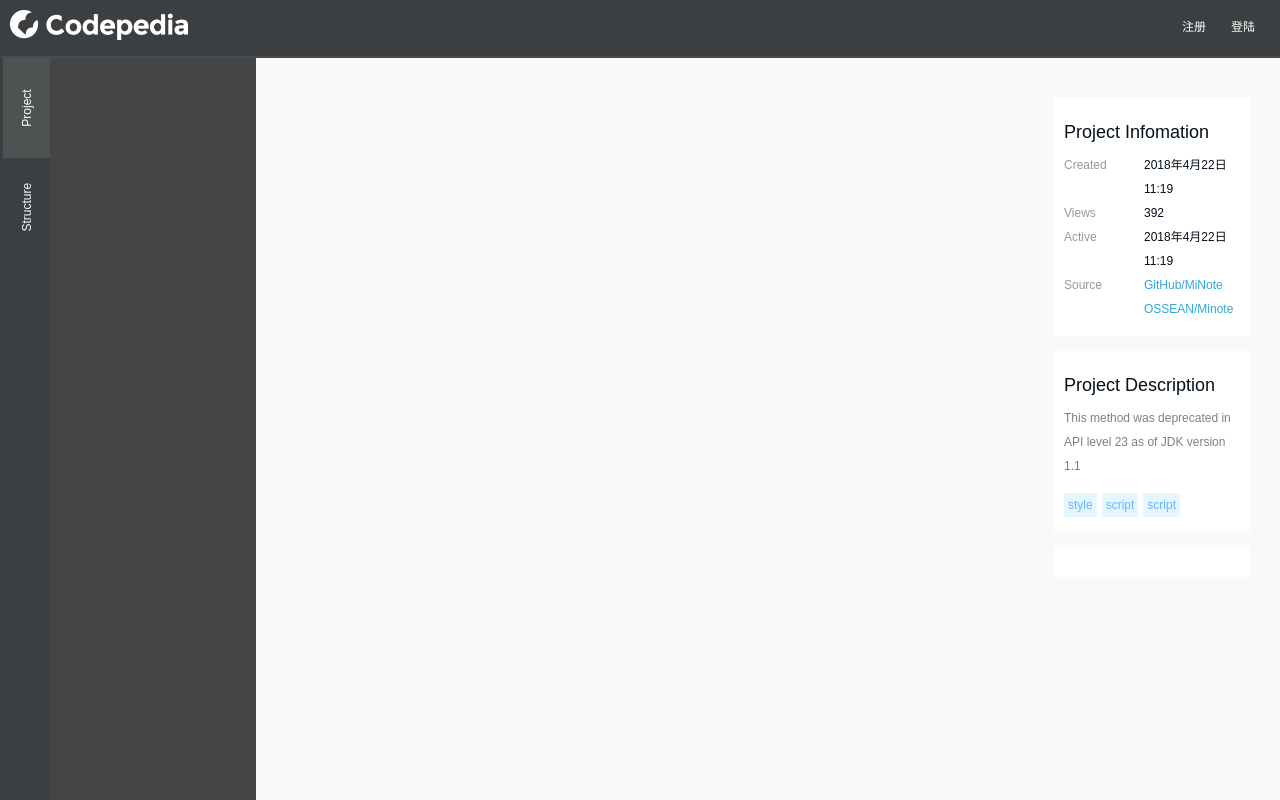
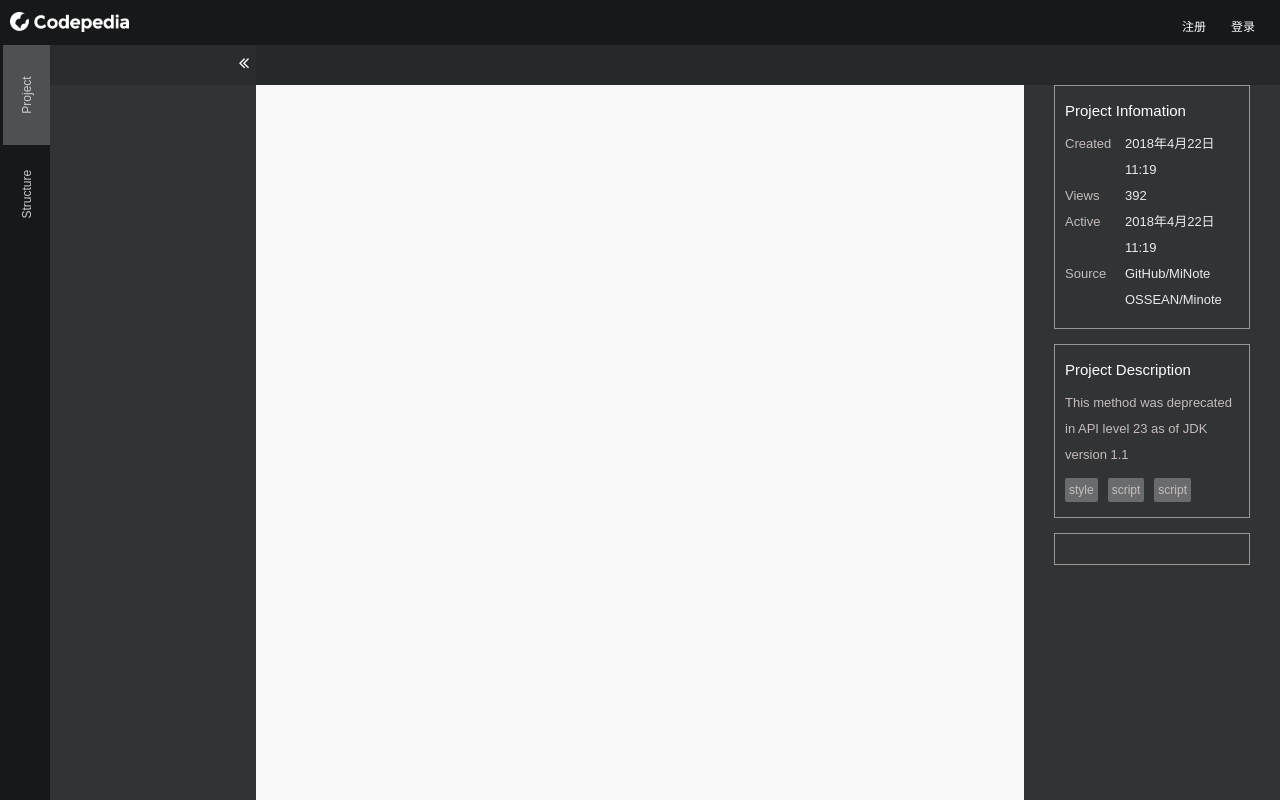
Before and after one commit to wrmswindmill/codepedia, a Django app: template templates/projects/source.html in a window 1280 px wide. Run offline with Django 3.2, Linux system fonts and the light colour scheme; the template is opened without the code that fills it, so the values that code supplies are empty; some libraries are stand-ins or nearby versions.

Commit message:
2018-7-9 backup

```diff
--- a/static/css/code_show.css
+++ b/static/css/code_show.css
@@ -190,12 +190,12 @@ a:hover {
     position: absolute;
     width: 100%;
     bottom: 0px;
-    top: 56px;
+    top: 45px;
 }
 
 .head {
-    background-color: #3C3F41;
-    height: 56px;
+    background-color: #171819;
+    height: 45px;
 }
 
 .filename {
@@ -220,7 +220,7 @@ a:hover {
     overflow-y: auto;
     -webkit-box-flex: 1;
     display: flex;
-    background: #374e5d;
+    background: #313335;
     position: relative;
     overflow: hidden;
 }
@@ -228,7 +228,7 @@ a:hover {
 .left-tab {
     width: 50px;
     text-align: center;
-    background: #3C3F41;
+    background: #171819;
     padding: 0px;
     padding-left: 3px;
     box-sizing: border-box;
@@ -249,7 +249,7 @@ a:hover {
     list-style: none;
     padding: 0px;
     font-size: 12px;
-    color: #fff;
+    color: #CCCCCC;
     cursor: pointer;
 }
 
@@ -258,7 +258,7 @@ a:hover {
 }
 
 .left-tab li.active {
-    background: #4f5253;
+    background: #4E5053;
 }
 
 .left-tab li span {
@@ -278,18 +278,17 @@ a:hover {
 }
 
 .tab-title {
-    height: 60px;
-    line-height: 60px;
-    padding: 0px 15px;
+    height: 40px;
+    line-height: 40px;
+    padding-left: 20px;
     box-sizing: border-box;
-    background: #2e4452;
-    color: #fff;
+    background: #2A2C2E;
+    color: #CCCCCC;
 }
 
 #filelist-content {
     width: 100%;
     box-sizing: border-box;
-    padding-top:20px;
     padding-left: 0px;
     height: 100%;
     overflow-y: auto;
@@ -454,13 +453,30 @@ a:hover {
     margin-top: 10px;
     padding: 30px;
     box-sizing: border-box;
+    background-color: #313335;
     /* max-width: 370px; */
 }
 
 .middle-right-item {
-    background-color: #fff;
+    border: 1px solid #979797 ;
+    background-color: #313335;
     padding: 15px 10px;
     margin-bottom: 15px;
+}
+
+.right-item-title{
+    font-size: 15px;
+    color: #FEFEFE;
+    margin-top: -5px;
+    margin-bottom: 5px;
+}
+
+.right-description{
+    display: block;
+    float: left;
+    text-align: left;
+    color: #C3BDBD;
+    font-size: 13px;
 }
 
 .middle-right-item p {
@@ -470,12 +486,15 @@ a:hover {
 .panel-left {
     display: block;
     float: left;
-    width: 80px;
+    width: 60px;
     text-align: left;
-    color: #989898;
+    color: #C3BDBD;
+    font-size: 13px;
 }
 
 .panel-right {
+    color: #EBEBEB;
+    font-size:13px;
     display: block;
     float: left;
     flex: 1;
@@ -488,18 +507,19 @@ a:hover {
 
 .des {
     margin-top: 15px;
+    padding-top: 10px;
 }
 
 .des span {
     display: block;
     float: left;
     padding: 0px 4px;
-    background-color: #E5F6FF;
+    background-color: rgba(180, 180, 180, .43);
     border-radius: 2px;
-    margin-right: 5px;
+    margin-right: 10px;
     height: 24px;
     line-height: 24px;
-    color: #68B7FF;
+    color: #C5BFBF;
     font-size: 12px;
 }
 
@@ -1042,7 +1062,7 @@ pre.prettyprint {
 }
 
 .tags {
-    margin-left: 30px;
+    margin-left: 20px;
 }
 
 .def {
@@ -1172,7 +1192,8 @@ pre.prettyprint {
 /* tab */
 
 .tab_head {
-    background-color: #3C3F41;
+    height: 40px;
+    background-color: #26292B;
     width: 100%;
 }
 
@@ -1182,18 +1203,19 @@ pre.prettyprint {
     font-size: 12px;
     list-style-type: none;
     position: relative;
+    height: 40px;
 }
 
 .tab_item.active a:first-child {
-    color: #C9C9C9!important;
+    color: #ffffff!important;
 }
 
 .tab_item:hover {
-    background-color: #515658;
+    background-color: #1E2022;
 }
 
 .tab_item.active{
-    background-color: #515658;
+    background-color: #1E2022;
 }
 
 .tab_item:after {
@@ -1202,14 +1224,15 @@ pre.prettyprint {
     top: auto;
     right: 1px;
     width: 1px;
-    height: 20px;
-    background-color: #515658;
+    height: 35px;
+    background-color: #000000;
     bottom: 4px;
 }
 
 .tab_item a {
     text-decoration: none;
-    color: #C9C9C9!important;
+    color: #969B91!important;
+    padding-top: 8px;
     float: left;
 }
 
--- a/static/js/source.js
+++ b/static/js/source.js
@@ -396,13 +396,13 @@ function show_navigation() {
 }
 
 function show_currentLine(linenum) {
-    // document.getElementById("code_" + linenum).style.backgroundColor = '#f1efec';
-    // document.getElementById("addanno_" + linenum).style.visibility = 'visible';
+    document.getElementById("code_" + linenum).style.backgroundColor = '#f1efec';
+    document.getElementById("addanno_" + linenum).style.visibility = 'visible';
 }
 
 function hide_currentLine(linenum) {
-    // document.getElementById("code_" + linenum).style.backgroundColor = 'white';
-    // document.getElementById("addanno_" + linenum).style.visibility = 'hidden';
+    document.getElementById("code_" + linenum).style.backgroundColor = 'white';
+    document.getElementById("addanno_" + linenum).style.visibility = 'hidden';
 }
 
 $(function () {
--- a/templates/projects/filesub/code-reading.html
+++ b/templates/projects/filesub/code-reading.html
@@ -6,11 +6,7 @@
     <div id="linenum_{{ linenum  }}" class="linenum">{{ linenum }}</div>
 
     <div id="code_{{fileid}}_{{ linenum }}" class="sourcecode">
-        <pre>
-            <code class="java">
-                {{ line|safe }}
-            </code>
-        </pre>
+        <pre class="prettyprint">{{ line|safe }}</pre>
     </div>
 
     <div id="linestatus_{{ linenum }}" class="linestatus">
--- a/templates/projects/filesub/hotest_issue.html
+++ b/templates/projects/filesub/hotest_issue.html
@@ -1,7 +1,7 @@
-<h4>Hot Question</h4>
+<p class="right-item-title"> Hot Question</p>
 {% for issue in issues%}
 <li class="hot-qus clearfix">
-    <a href="javascript:void(0)" onclick='show_issue("{{issue.pk}}")'>{{issue.content}}</a>
+    <a href="javascript:void(0)" onclick='show_issue("{{issue.pk}}")' style="color:#EBEBEB;">{{issue.content}}</a>
     <span>1</span>
 </li>
 {% endfor %}
--- a/templates/projects/filesub/login.html
+++ b/templates/projects/filesub/login.html
@@ -1,6 +1,6 @@
 <ul class="nav navbar-nav navbar-right" style="margin-right: 0px!important;">
     <li style="margin-right:20px" class="pr downList-panel fr">
-        <img width="38" height="38" style='margin-top: 10px;float:left' src="/static/image/users/default.png" />
+        <img width="38" height="38" style='margin-top: 5px;float:left' src="/static/image/users/default.png" />
         <span>{{request.user.nick_name}}</span>
         <i class="fa fa-caret-down color-grey-c fl mt22 ml5"></i>
         <ul class="downList">
--- a/templates/projects/filesub/unlogin.html
+++ b/templates/projects/filesub/unlogin.html
@@ -1,2 +1,2 @@
-<a href="{% url 'users:login' %}" class="color-white fr mr25 mt15">登陆</a>
+<a href="{% url 'users:login' %}" class="color-white fr mr25 mt15">登录</a>
 <a href="{% url 'users:register' %}" class="color-white fr mr25 mt15">注册</a>
--- a/templates/projects/source.html
+++ b/templates/projects/source.html
@@ -10,12 +10,11 @@
     <link rel="stylesheet" type="text/css" href="{% static 'vendor/bootstrap/css/bootstrap1.css' %}">
     <link rel="stylesheet" type="text/css" href="{% static 'vendor/qtip/jquery.qtip.css' %}">
     <link rel="stylesheet" type="text/css" href="{% static 'css/font-awesome.css' %}">
-    <!-- <link rel="stylesheet" type="text/css" href="{% static 'css/prettify.css' %}"> -->
+    <!-- <link rel="stylesheet" href="https://cdn.bootcss.com/font-awesome/4.7.0/css/font-awesome.css"> -->
+
+    <link rel="stylesheet" type="text/css" href="{% static 'css/prettify.css' %}">
     <link rel="stylesheet" type="text/css" href="{% static 'css/code_show.css' %}">
 
-    <link rel="stylesheet" href="//cdnjs.cloudflare.com/ajax/libs/highlight.js/9.12.0/styles/default.min.css">
-    <script src="//cdnjs.cloudflare.com/ajax/libs/highlight.js/9.12.0/highlight.min.js"></script>
-    <script >hljs.initHighlightingOnLoad();</script>
 
     <title>{{ project.name }}-{{ project.desc }}</title>
 
@@ -25,7 +24,7 @@
 <body id="codepanel">
     <!-- 要求与codepeida的保持一致 -->
     <div class="clearfix head">
-        <img src="/static/image/codepedia.png" style="margin:10px 0px 0px 10px">
+        <img src="/static/image/codepedia.png" style="margin:12px 0px 0px 10px;height: 20px">
         <!-- 要求与codepeida的保持一致 -->
         <ul class="nav navbar-nav navbar-right">
             {% if request.user.is_authenticated %}
@@ -39,13 +38,14 @@
 
     <div id="search_response"></div>
 
-    <hr style="margin-top: 0px;margin-bottom: 0px;border-top: 2px solid #4B4B4B;" />
+    <!-- <hr style="margin-top: 0px;margin-bottom: 0px;border-top: 2px solid #4B4B4B;" /> -->
 
-
-    <div class="clearfix modify-all" style="margin-top: 2px;">
-        <div class="left" style="background-color: #434547;">
+    <div class="clearfix modify-all">
+    <!-- <div class="clearfix modify-all" style="margin-top: 2px;"> -->
+        <div class="left">
             <ul class="fl left-tab">
                 <li class="active">
+                    <!-- <i class="fa fa-file-code-o fa-lg" aria-hidden="true"></i> -->
                     <span>Project</span>
                 </li>
                 <li onclick="show_navigation(this)">
@@ -53,30 +53,30 @@
                 </li>
             </ul>
             <div class="fl left-rightlist" id="file-list">
-                <!-- <p class="tab-title clearfix">
+                <p class="tab-title clearfix">
                     <label class="fl" id="currentProjectName">
                         {{project.name}}
                     </label>
 
                     <font class="fr hideleft">
-                        <i class="fa fa-angle-double-left color-white font-18"></i>
+                        <i class="fa fa-angle-double-left color-white font-18" style="padding-right: 7px;"></i>
                     </font>
-                </p> -->
+                </p>
                 <div id="filelist-content">
                     {{ project_tree | safe }}
                 </div>
             </div>
             <div class="fl left-rightlist" style="display:none;">
-                <!-- <p class="tab-title clearfix">
+                <p class="tab-title clearfix">
                     <label class="fl">
                         {{project.name}}
                     </label>
 
                     <font class="fr hideleft">
-                        <i class="fa fa-angle-double-left color-white font-18"></i>
+                        <i class="fa fa-angle-double-left color-white font-18" style="padding-right: 7px;"></i>
                     </font>
-                </p> -->
-                <div id="structure-context" style="padding-top: 20px;">
+                </p>
+                <div id="structure-context">
 
                 </div>
             </div>
@@ -99,7 +99,7 @@
 
 
             <!-- <div class="clearfix" style="display: flex;padding-top: 42px;"> -->
-                <div class="clearfix" style="display: flex;">
+                <div class="clearfix" style="display: flex;height: 100%;">
                 <div class="fl middle-area">
                     <div class="tab_head clearfix" style="position: fixed;z-index: 5;">
 
@@ -119,7 +119,7 @@
 
                 <div class="fl middle-right">
                     <div class="middle-right-item">
-                        <h4>Project Infomation</h4>
+                        <p class="right-item-title">Project Infomation</p>
                         <p class="clearfix">
                             <span class="panel-left">Created</span>
                             <span class="panel-right">2018年4月22日 11:19</span>
@@ -140,8 +140,8 @@
                     </div>
 
                     <div class="middle-right-item">
-                        <h4>Project Description</h4>
-                        <p class="color-grey-des">This method was deprecated in API level 23 as of JDK version 1.1</p>
+                        <p class="right-item-title">Project Description</p>
+                        <p class="right-description">This method was deprecated in API level 23 as of JDK version 1.1</p>
                         <div class="des clearfix">
                             <span>style</span>
                             <span>script</span>
```
Also changed, not shown: 1 other file.
